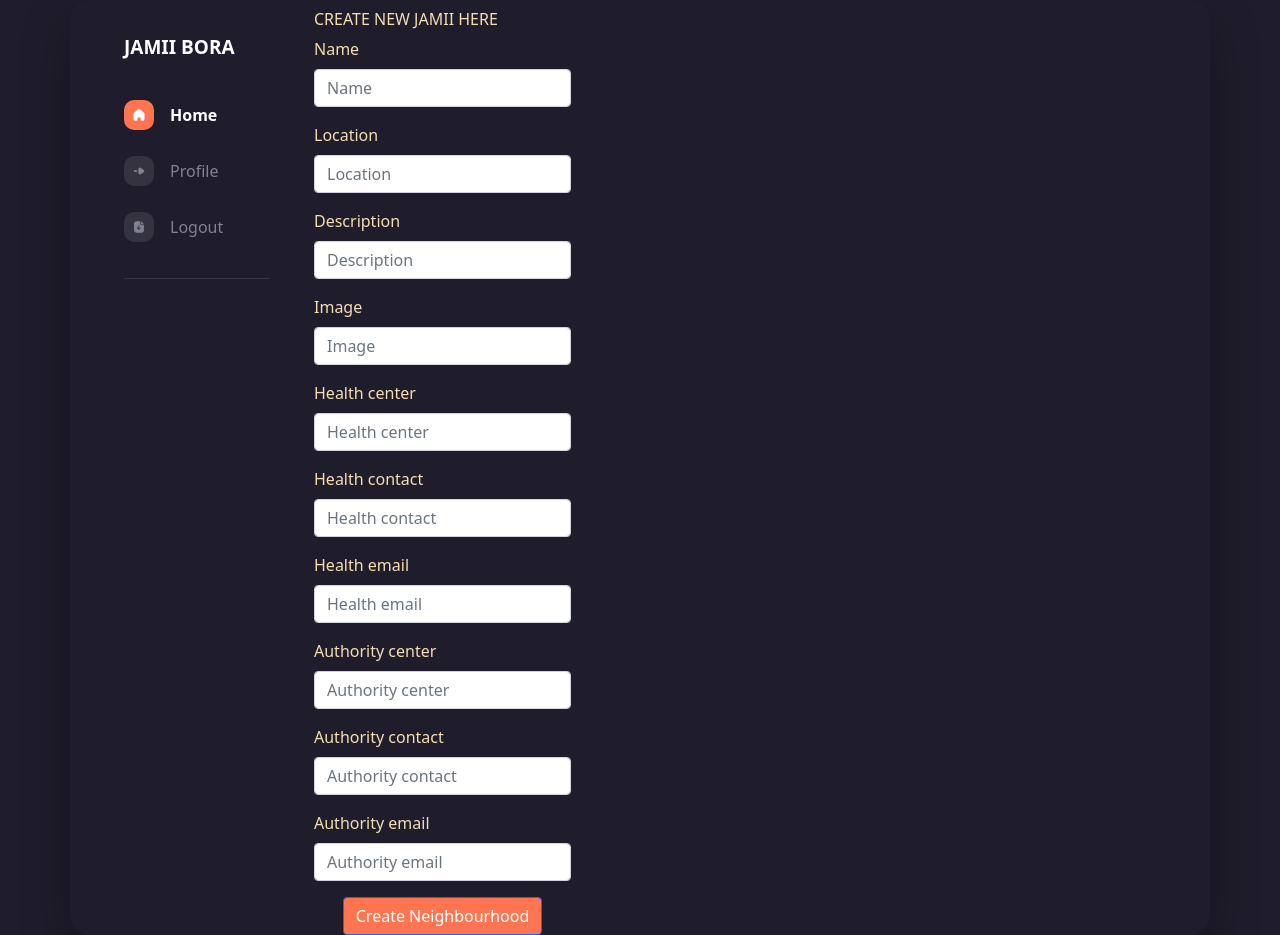
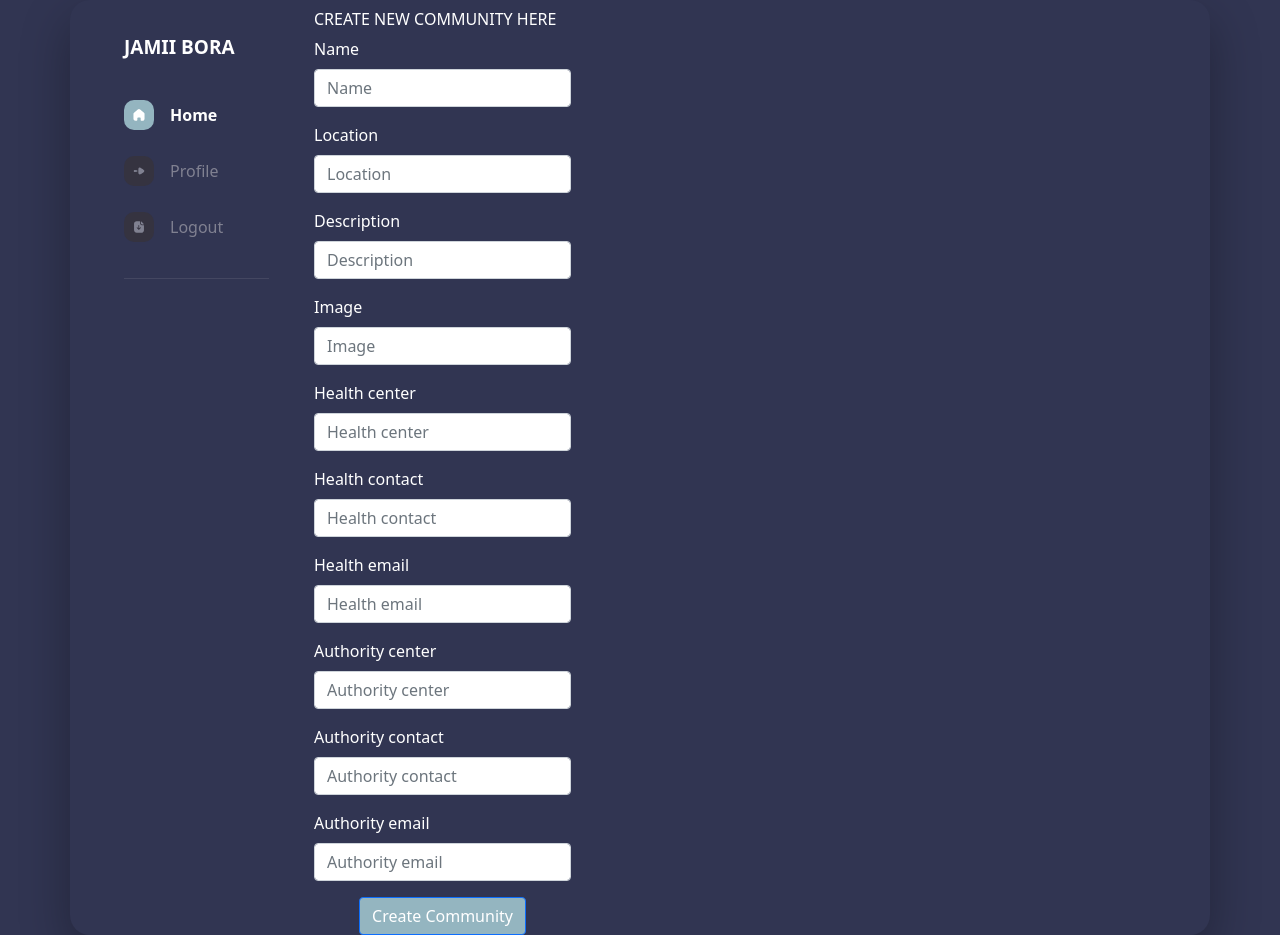
Before and after one commit to r00t254/jamii-bora-1, a Django app: page /create-hood/ in a window 1280 px wide. Run offline with Django 4.2, Linux system fonts and the light colour scheme; the visitor is signed in with stand-in values (Sample User, id 1); some libraries are stand-ins or nearby versions.

Commit message:
Update the login and sign up page

```diff
--- a/nyumba/templates/base.html
+++ b/nyumba/templates/base.html
@@ -16,7 +16,7 @@
 
 </head>
 
-<body style="background-color: #1f1d2b">
+<body style="background-color: #313552">
     <!-- <h1 style="text-align: center;">Jamii Bora</h1> -->
     {% block content %} {%endblock%} {% block scripts %}
     <script src="https://cdn.jsdelivr.net/npm/bootstrap@5.1.3/dist/js/bootstrap.bundle.min.js" integrity="sha384-ka7Sk0Gln4gmtz2MlQnikT1wXgYsOg+OMhuP+IlRH9sENBO0LRn5q+8nbTov4+1p" crossorigin="anonymous">
--- a/nyumba/templates/business.html
+++ b/nyumba/templates/business.html
@@ -3,12 +3,12 @@
     <div class="row">
         <div class="col-lg-6 col-md-6 col-sm-12">
             <div class="text-center mt-5">
-                <h1>POST YOUR BUSINESS <br> FOR PEOPLE YOUR <br> COMMUNITY TO FIND!</h1>
+                <h1>POST YOUR BUSINESS <br> FOR PEOPLE IN YOUR <br> COMMUNITY TO FIND!</h1>
             </div>
         </div>
         <div class="col-lg-6 col-md-6 col-sm-12">
             <div class="prof-body mt-5">
-                <form style="color: wheat;" action="{% url 'create-business' id=hood.id %}" method="post" enctype="multipart/form-data">
+                <form style="color: #FFFFFF;" action="{% url 'create-business' id=hood.id %}" method="post" enctype="multipart/form-data">
                     {% csrf_token%} {% bootstrap_form form %}
                     <div class="form-group text-center">
                         <input type="submit" class="m-4 btn btn-primary new-btn" value="Create Business">
--- a/nyumba/templates/create-hood.html
+++ b/nyumba/templates/create-hood.html
@@ -26,11 +26,11 @@
     </div>
     <div class="row">
             <div class="prof-body">
-                <h6 style="margin-top: 10px; color: wheat;">CREATE NEW JAMII HERE</h6>
-                <form style="color: wheat;" action="{% url 'createhood'%}" method="post" enctype="multipart/form-data">
+                <h6 style="margin-top: 10px; color: #FFFFFF;">CREATE NEW COMMUNITY HERE</h6>
+                <form style="color: #FFFFFF;" action="{% url 'createhood'%}" method="post" enctype="multipart/form-data">
                     {% csrf_token%} {% bootstrap_form form %}
                     <div class="form-group text-center">
-                        <input type="submit" class="btn btn-primary hood-btn" value="Create Neighbourhood">
+                        <input type="submit" class="btn btn-primary hood-btn" value="Create Community">
                     </div>
                     <input type="hidden" name="next" value="{{next}}">
                 </form>
--- a/nyumba/templates/django_registration/base.html
+++ b/nyumba/templates/django_registration/base.html
@@ -17,7 +17,7 @@
 
 </head>
 
-<body style="background-color: #1f1d2b">
+<body style="background-color: #313552">
 
     {% block content %} {%endblock%} {% block scripts %}
     <script src="https://ajax.googleapis.com/ajax/libs/jquery/3.2.1/jquery.min.js"></script>
--- a/nyumba/templates/django_registration/registration_form.html
+++ b/nyumba/templates/django_registration/registration_form.html
@@ -14,7 +14,7 @@
                 </div>
                 <div class="panel-body">
 
-                    <form style="color: wheat;" action="/accounts/register/" method="post">
+                    <form style="color: #FFFFFF;" action="/accounts/register/" method="post">
                         {% csrf_token %} {% bootstrap_form form %}
                         <div class="form-group">
                             <input type="submit" class="btn btn-primary btn-sm" value="Sign Up">
--- a/nyumba/templates/post.html
+++ b/nyumba/templates/post.html
@@ -8,7 +8,7 @@
         </div>
         <div class="col-lg-6 col-md-6 col-sm-12">
             <div class="prof-body mt-5">
-                <form style="color: wheat;" action="{% url 'post' hood_id=hood.id %}" method="post" enctype="multipart/form-data">
+                <form style="color: #FFFFFF;" action="{% url 'post' hood_id=hood.id %}" method="post" enctype="multipart/form-data">
                     {% csrf_token%} {% bootstrap_form form %}
                     <div class="form-group text-center">
                         <input type="submit" class="m-4 btn btn-primary new-btn" value="Create Post">
--- a/nyumba/templates/profile-update.html
+++ b/nyumba/templates/profile-update.html
@@ -11,7 +11,7 @@
         </div>
         <div class="col-lg-6 col-md-6 col-sm-12">
             <div class="prof-body">
-                <form style="color: wheat;" action="{% url 'update_profile'%}" method="post" enctype="multipart/form-data">
+                <form style="color: #FFFFFF;" action="{% url 'update_profile'%}" method="post" enctype="multipart/form-data">
 
                     {% csrf_token%} {% bootstrap_form form %}
                     <div class="form-group text-center">
--- a/nyumba/templates/registration/login.html
+++ b/nyumba/templates/registration/login.html
@@ -15,7 +15,7 @@
 
                 <div class="panel-body">
 
-                    <form style="color: wheat;" action="/accounts/login/" method="post">
+                    <form style="color: #FFFFFF;" action="/accounts/login/" method="post">
                         {% csrf_token %} {% bootstrap_form form%}
 
                         <div class="form-group">
--- a/nyumba/templates/welcome.html
+++ b/nyumba/templates/welcome.html
@@ -1,13 +1,13 @@
 {%extends 'base.html'%} {% load bootstrap5 %} {% load static%} {% block content%}
-<div class="container-fluid">
+<div  style="margin-top: 50px; width: 100%;" class="container-fluid">
     <div class="center">
-        <video autoplay loop muted="background">
+        <!-- <video autoplay loop muted="background">
 
 
         <source src="https://res.cloudinary.com/dpusync50/video/upload/v1650195559/neighbourhood_i4e252.mp4"></source>
 
 
-    </video>
+    </video> -->
     </div>
     <div class="info">
 
--- a/static/css/style.css
+++ b/static/css/style.css
@@ -6,7 +6,7 @@
 
 :root {
     --body-font: "Inter", sans-serif;
-    --theme-bg: #1f1d2b;
+    --theme-bg: #313552;
     --body-color: #808191;
     --button-bg: #353340;
     --border-color: rgba(128, 129, 145, 0.24);
@@ -39,7 +39,7 @@
 }
 
 .hood-btn {
-    background-color: #ff7551;
+    background-color: #94B5C0;
 }
 
 .updatee {
```
Also changed, not shown: other parts of nyumba/templates/django_registration/registration_form.html (+1 -1 lines), other parts of nyumba/templates/registration/login.html (+1 -1 lines), other parts of static/css/style.css (+6 -6 lines), nyumba/templates/index.html (+9 -9 lines).
